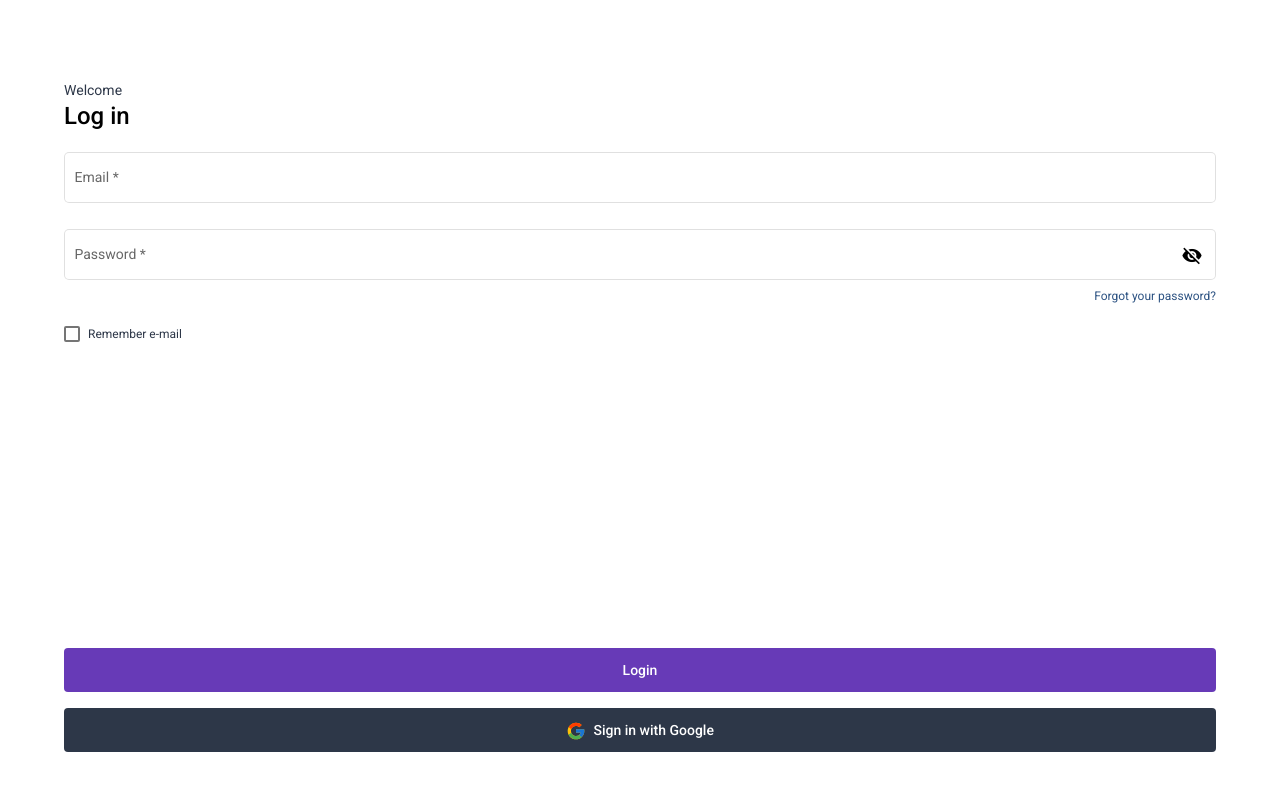
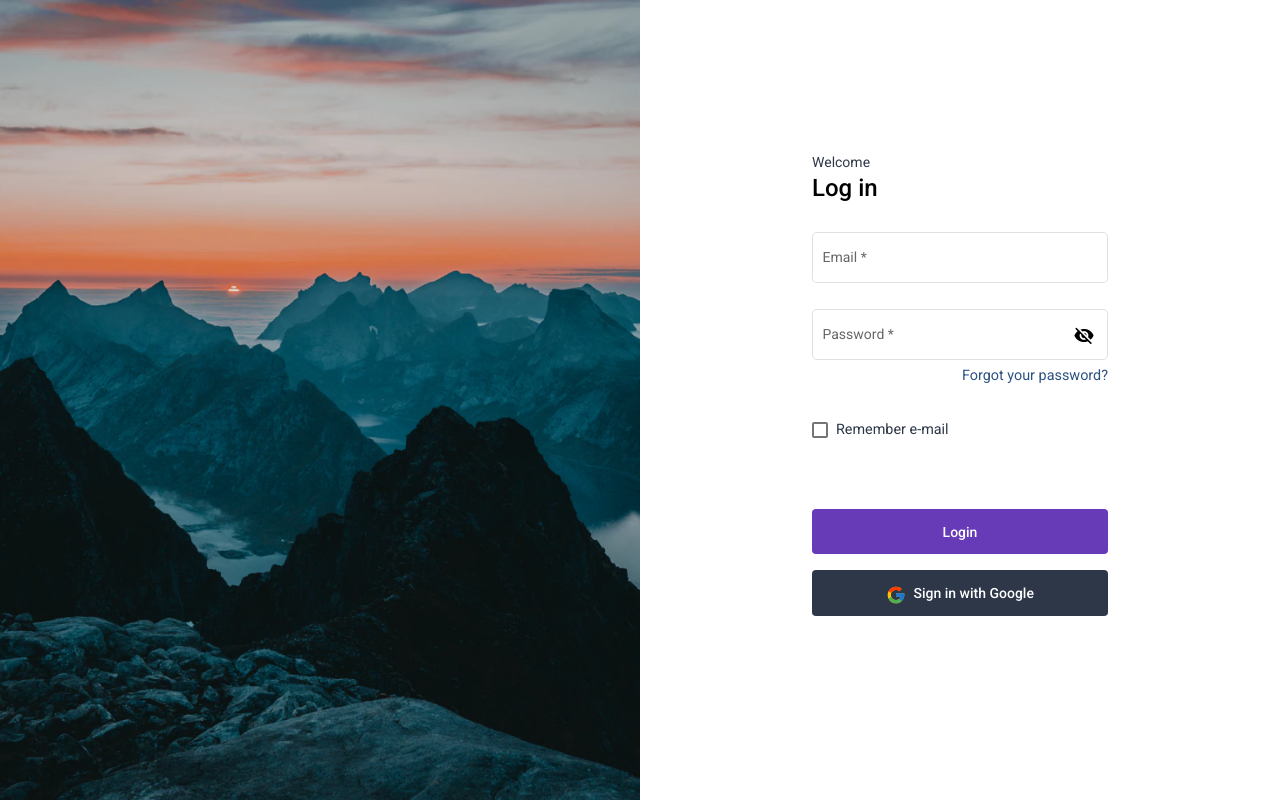
Before and after one commit to Abraham2748/bancom-challenge, an Angular app: page /login in a window 1280 px wide. Built offline with nearby package versions, Linux system fonts and the light colour scheme.

Commit message:
feat: Login page (Tablet)

```diff
--- a/src/app/login/login-mobile.component.scss
+++ b/src/app/login/login-mobile.component.scss
@@ -1,8 +1,11 @@
+.side-img-container {
+  display: none;
+}
 form {
   display: flex;
   flex-direction: column;
   justify-content: space-between;
-  height: 100%;
+  height: 100vh;
   padding: 0 5%;
 
   .title {
--- /dev/null
+++ b/src/app/login/login-tablet.component.scss
@@ -0,0 +1,54 @@
+@media screen and (min-width: 768px) {
+  .login-container {
+    display: flex;
+  }
+  .side-img-container {
+    display: flex;
+    width: 50vw;
+    height: 100vh;
+    overflow: hidden;
+    img {
+      width: 100%;
+      object-fit: cover;
+    }
+  }
+  .form-container {
+    height: 100vh;
+    width: 50vw;
+    display: flex;
+    flex-direction: column;
+    justify-content: center;
+    align-items: center;
+  }
+  form {
+    width: 100%;
+    max-height: 560px;
+    max-width: 360px;
+    box-sizing: border-box;
+
+    .title {
+      margin-top: 2rem;
+
+      h1 {
+        margin-bottom: 1.5rem;
+      }
+    }
+
+    .forgot-pass {
+      font-size: 0.9rem;
+    }
+
+    mat-checkbox {
+      margin: 2rem 0;
+      font-size: 0.9rem;
+    }
+
+    .login-buttons {
+      margin-bottom: 4rem;
+
+      button {
+        padding: 0.3rem 0;
+      }
+    }
+  }
+}
--- a/src/app/login/login.component.html
+++ b/src/app/login/login.component.html
@@ -1,3 +1,8 @@
+<div class="login-container">
+  <div class="side-img-container">
+    <img src="../../assets/login/side-picture.png" />
+  </div>
+  <div class="form-container">
     <form>
       <div>
         <div class="title">
@@ -61,3 +66,5 @@
         </button>
       </div>
     </form>
+  </div>
+</div>
--- a/src/app/login/login.component.ts
+++ b/src/app/login/login.component.ts
@@ -4,7 +4,7 @@ import { FormControl, Validators } from '@angular/forms';
 @Component({
   selector: 'app-login',
   templateUrl: './login.component.html',
-  styleUrls: ['./login-mobile.component.scss'],
+  styleUrls: ['./login-mobile.component.scss', './login-tablet.component.scss'],
 })
 export class LoginComponent implements OnInit {
   emailFormControl = new FormControl('', [
```
Also changed, not shown: src/assets/login/side-picture.png (added). Lines whose indentation alone changed are shown as unchanged.
